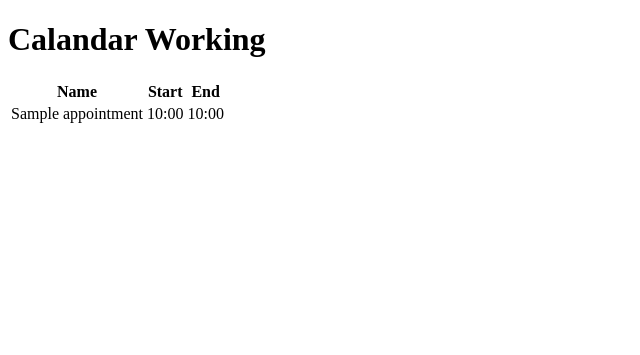
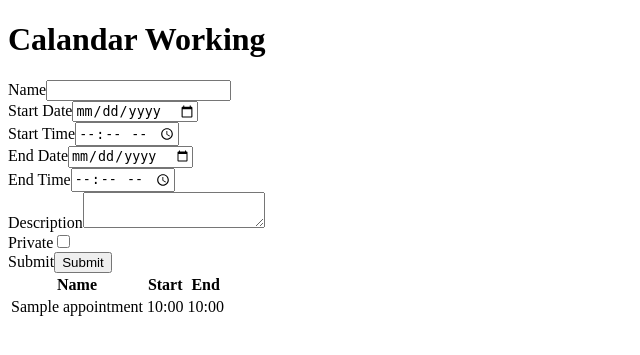
Before and after one commit to jsalgg/calendar_this, a Flask app: page / in a window 1280 px wide. Shown: the top 355 px of the page, without its empty margins (0-640 px from the left). Run offline with Flask 2, Linux system fonts and the light colour scheme; a database or web service that is not in the repository returns one stand-in record (values such as "Sample title"); some libraries are stand-ins or nearby versions.

Commit message:
form started

```diff
--- /dev/null
+++ b/app/forms.py
@@ -0,0 +1,15 @@
+from flask_wtf import FlaskForm
+from wtforms.fields import (
+    BooleanField, DateField, StringField, SubmitField, TextAreaField, TimeField
+)
+from wtforms.validators import DataRequired
+
+class AppointmentForm(FlaskForm):
+    name = StringField("Name",validators=[DataRequired()])
+    start_date = DateField("Start Date",validators=[DataRequired()])
+    start_time = TimeField("Start Time",validators=[DataRequired()])
+    end_date = DateField("End Date",validators=[DataRequired()])
+    end_time = TimeField("End Time",validators=[DataRequired()])
+    description = TextAreaField('Description',validators=[DataRequired()])
+    private = BooleanField('Private')
+    submit = SubmitField("Submit")
--- a/app/routes.py
+++ b/app/routes.py
@@ -1,5 +1,6 @@
 from flask import Flask, Blueprint, render_template
 import os
+from app.forms import AppointmentForm
 import psycopg2
 
 
@@ -15,10 +16,12 @@ CONNECTION_PARAMETERS = {
 
 @bp.route("/")
 def main_page():
+    form = AppointmentForm()
+    print(form)
     with psycopg2.connect(**CONNECTION_PARAMETERS) as conn:
         with conn.cursor() as curs:
             curs.execute(
                 "SELECT id, name, start_datetime, end_datetime FROM appointments ORDER BY start_datetime;")
             rows = curs.fetchall()
             print("*************", rows)
-    return render_template('main.html', rows=rows)
+    return render_template('main.html', rows=rows, form=form)
--- a/app/templates/main.html
+++ b/app/templates/main.html
@@ -8,6 +8,17 @@
   </head>
   <body>
     <h1>Calandar Working</h1>
+    <form method="POST" action='/'>
+        <div>{{ form.csrf_token }}</div>
+        <div>{{form.name.label}}{{form.name}}</div>
+        <div>{{form.start_date.label}}{{form.start_date}}</div>
+        <div>{{form.start_time.label}}{{form.start_time}}</div>
+        <div>{{form.end_date.label}}{{form.end_date}}</div>
+        <div>{{form.end_time.label}}{{form.end_time}}</div>
+        <div>{{form.description.label}}{{form.description}}</div>
+        <div>{{form.private.label}}{{form.private}}</div>
+        <div>{{form.submit.label}}{{form.submit}}</div>
+    </form>
     <table>
       <thead>
         <tr>
```
